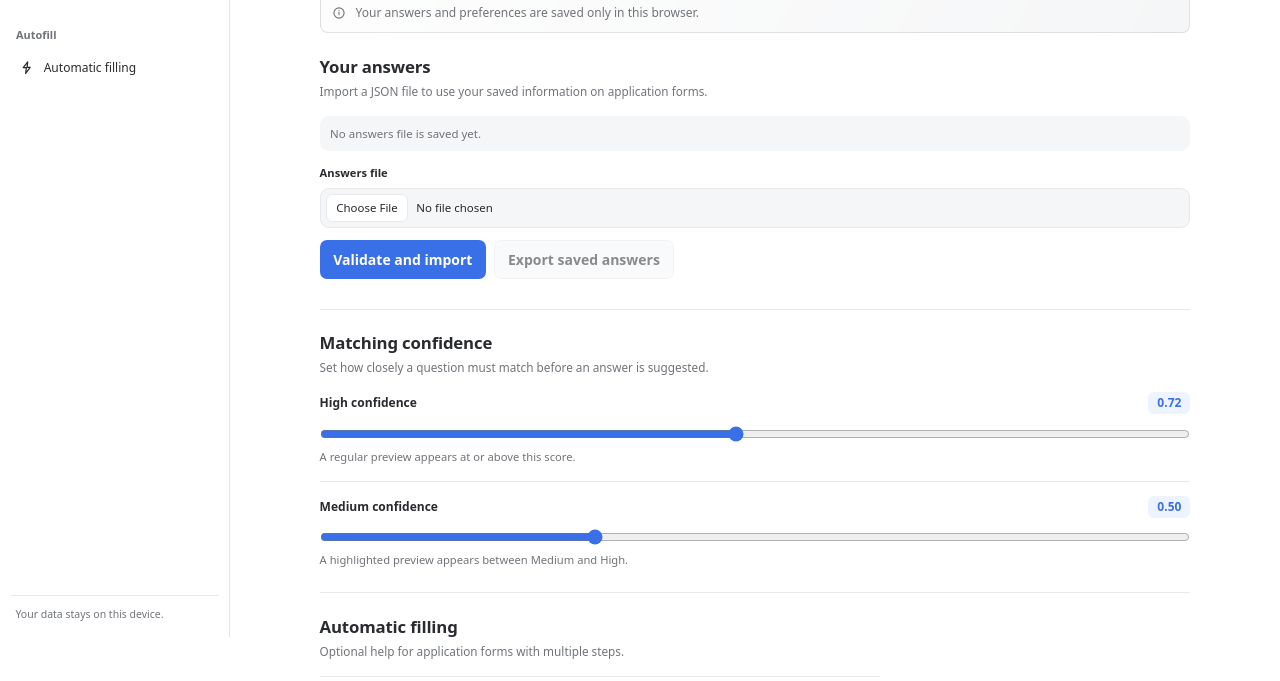
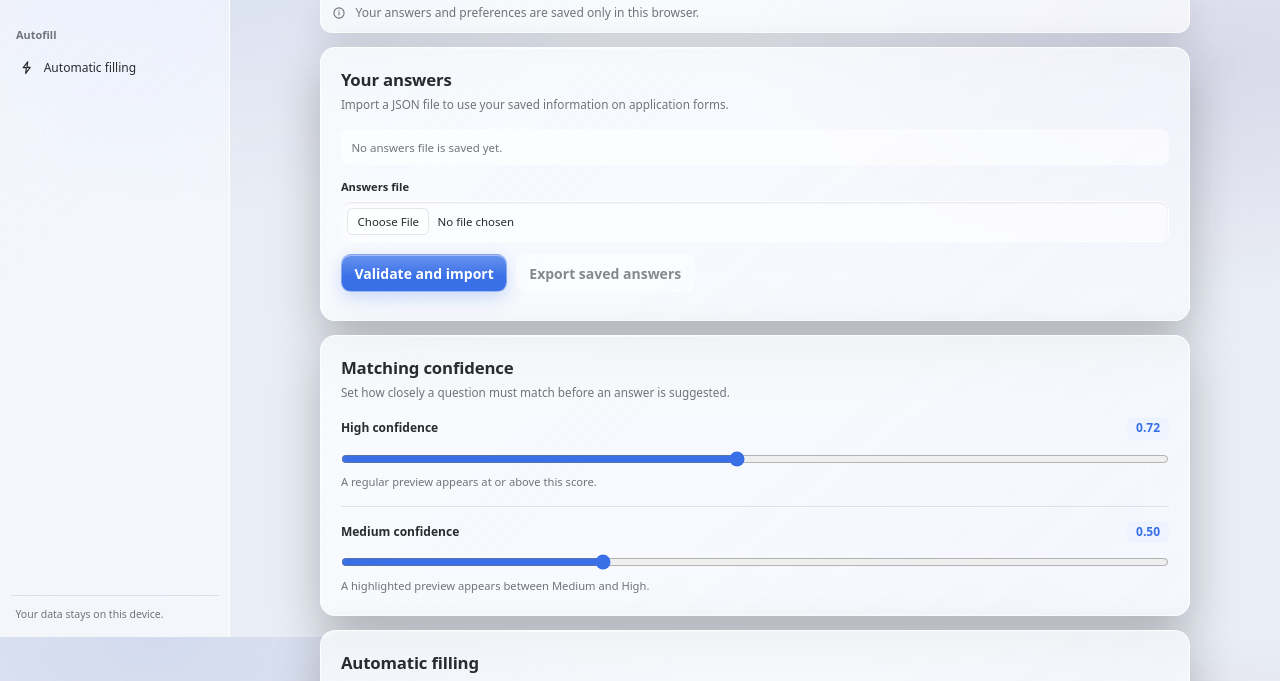
Before and after one commit to sebgalicia/job_app_ext, a website with bundled scripts: page src/settings/settings.html in a window 1280 px wide. Shown: the part 163-844 px from the top of the page. Built offline with nearby package versions, Linux system fonts and the light colour scheme; some packages are replaced by stand-ins of ours; files whose address does not match are found by name.

Commit message:
liquid glass look

```diff
--- a/src/styles/base.css
+++ b/src/styles/base.css
@@ -4,14 +4,14 @@
   font-synthesis: none;
   text-rendering: optimizeLegibility;
 
-  --page: #101113;
-  --surface: #191a1d;
-  --surface-muted: #24262a;
+  --page: #101216;
+  --surface: rgb(31 34 41 / 58%);
+  --surface-muted: rgb(255 255 255 / 6%);
   --text: #f0f1f3;
   --muted: #a2a5ab;
-  --border: #303237;
-  --border-highlight: rgb(255 255 255 / 12%);
-  --glass: rgb(255 255 255 / 4%);
+  --border: rgb(255 255 255 / 13%);
+  --border-highlight: rgb(255 255 255 / 27%);
+  --glass: rgb(255 255 255 / 8%);
   --accent: #9bb4ff;
   --accent-hover: #bacaff;
   --accent-soft: #29334a;
@@ -22,20 +22,20 @@
   --error-bg: #482b32;
   --warning: #f1c36e;
   --warning-bg: #443821;
-  --shadow: none;
+  --shadow: 0 18px 48px rgb(0 0 0 / 25%);
 }
 
 @media (prefers-color-scheme: light) {
   :root {
     color-scheme: light;
-    --page: #ffffff;
-    --surface: #ffffff;
-    --surface-muted: #f5f6f7;
+    --page: #e9edf5;
+    --surface: rgb(255 255 255 / 68%);
+    --surface-muted: rgb(255 255 255 / 58%);
     --text: #292b2f;
     --muted: #70747a;
-    --border: #e7e8ea;
-    --border-highlight: rgb(36 40 48 / 12%);
-    --glass: rgb(255 255 255 / 84%);
+    --border: rgb(50 60 80 / 12%);
+    --border-highlight: rgb(255 255 255 / 82%);
+    --glass: rgb(255 255 255 / 52%);
     --accent: #3970e8;
     --accent-hover: #2e61d0;
     --accent-soft: #edf3ff;
@@ -54,8 +54,12 @@ body {
   min-height: 100vh;
   margin: 0;
   padding: 1rem;
-  background: var(--page);
+  background:
+    radial-gradient(ellipse at 12% 0%, rgb(100 126 201 / 17%), transparent 38rem),
+    radial-gradient(ellipse at 95% 28%, rgb(109 82 161 / 13%), transparent 34rem),
+    var(--page);
   color: var(--text);
+  background-attachment: fixed;
 }
 
 button,
@@ -83,6 +87,7 @@ input {
   max-height: 700px;
   overflow-y: auto;
   padding: 1rem;
+  background-color: transparent;
 }
 
 .popup-shell {
@@ -144,14 +149,30 @@ p {
 }
 
 .card {
+  position: relative;
+  overflow: hidden;
   min-width: 0;
   padding: 1rem;
   border: 1px solid var(--border-highlight);
-  border-radius: 0.65rem;
-  background: linear-gradient(145deg, var(--glass), transparent 75%), var(--surface);
-  box-shadow: inset 0 1px 0 rgb(255 255 255 / 5%), 0 8px 24px rgb(0 0 0 / 10%);
-  backdrop-filter: blur(12px);
-  box-shadow: none;
+  border-radius: 1rem;
+  background:
+    linear-gradient(140deg, rgb(255 255 255 / 11%), transparent 36%),
+    linear-gradient(320deg, rgb(164 183 255 / 5%), transparent 48%),
+    var(--surface);
+  box-shadow: inset 0 1px 0 rgb(255 255 255 / 22%), inset 0 -1px 0 rgb(255 255 255 / 4%), var(--shadow);
+  -webkit-backdrop-filter: blur(24px) saturate(155%);
+  backdrop-filter: blur(24px) saturate(155%);
+}
+
+.card::before {
+  position: absolute;
+  top: 0;
+  left: 8%;
+  width: 44%;
+  height: 1px;
+  background: linear-gradient(90deg, transparent, rgb(255 255 255 / 72%), transparent);
+  content: "";
+  pointer-events: none;
 }
 
 .site-card {
@@ -204,10 +225,11 @@ input[type="file"] {
   width: 100%;
   min-height: 2.55rem;
   padding: 0.55rem 0.7rem;
-  border: 1px solid var(--border);
+  border: 1px solid var(--border-highlight);
   border-radius: 0.65rem;
-  background: var(--surface-muted);
+  background: linear-gradient(145deg, rgb(255 255 255 / 5%), transparent 60%), var(--surface-muted);
   color: var(--text);
+  box-shadow: inset 0 1px 2px rgb(0 0 0 / 10%);
 }
 
 input::placeholder {
@@ -292,7 +314,7 @@ input::placeholder {
   justify-content: center;
   padding: 0.55rem 0.9rem;
   border: 1px solid transparent;
-  border-radius: 0.5rem;
+  border-radius: 0.7rem;
   cursor: pointer;
   font-weight: 650;
   transition: background-color 120ms ease, border-color 120ms ease, transform 120ms ease;
@@ -308,8 +330,10 @@ input::placeholder {
 }
 
 .button-primary {
-  background: var(--accent);
+  border-color: rgb(255 255 255 / 36%);
+  background: linear-gradient(180deg, rgb(255 255 255 / 24%), transparent 62%), var(--accent);
   color: var(--button-text);
+  box-shadow: inset 0 1px 0 rgb(255 255 255 / 42%), 0 6px 18px color-mix(in srgb, var(--accent) 24%, transparent);
 }
 
 .button-primary:hover:not(:disabled) {
@@ -317,9 +341,12 @@ input::placeholder {
 }
 
 .button-secondary {
-  border-color: var(--border);
-  background: var(--surface-muted);
+  border-color: var(--border-highlight);
+  background: linear-gradient(140deg, rgb(255 255 255 / 11%), transparent 65%), var(--surface-muted);
   color: var(--text);
+  box-shadow: inset 0 1px 0 rgb(255 255 255 / 15%);
+  -webkit-backdrop-filter: blur(16px) saturate(140%);
+  backdrop-filter: blur(16px) saturate(140%);
 }
 
 .button-secondary:hover:not(:disabled) {
@@ -464,8 +491,10 @@ button[hidden] {
   flex-direction: column;
   padding: 0 0.75rem 1rem;
   border-right: 1px solid var(--border-highlight);
-  background: color-mix(in srgb, var(--surface) 88%, transparent);
-  backdrop-filter: blur(18px);
+  background: linear-gradient(135deg, rgb(255 255 255 / 8%), transparent 44%), color-mix(in srgb, var(--surface) 76%, transparent);
+  box-shadow: inset -1px 0 0 rgb(255 255 255 / 8%);
+  -webkit-backdrop-filter: blur(28px) saturate(155%);
+  backdrop-filter: blur(28px) saturate(155%);
 }
 
 .sidebar-title {
@@ -522,7 +551,8 @@ button[hidden] {
 .settings-nav a:hover,
 .settings-nav a.active {
   border: 1px solid var(--border-highlight);
-  background: linear-gradient(120deg, var(--glass), transparent), var(--surface-muted);
+  background: linear-gradient(120deg, rgb(255 255 255 / 13%), transparent 75%), var(--surface-muted);
+  box-shadow: inset 0 1px 0 rgb(255 255 255 / 14%);
 }
 
 .settings-nav a {
@@ -558,8 +588,11 @@ button[hidden] {
   gap: 0.65rem;
   padding: 0.75rem 0.85rem;
   border: 1px solid var(--border-highlight);
-  border-radius: 0.55rem;
-  background: linear-gradient(120deg, var(--glass), transparent), var(--surface-muted);
+  border-radius: 0.85rem;
+  background: linear-gradient(120deg, rgb(255 255 255 / 12%), transparent 65%), var(--surface);
+  box-shadow: inset 0 1px 0 rgb(255 255 255 / 18%), 0 12px 35px rgb(0 0 0 / 10%);
+  -webkit-backdrop-filter: blur(22px) saturate(150%);
+  backdrop-filter: blur(22px) saturate(150%);
   color: var(--muted);
   font-size: 0.86rem;
 }
@@ -611,8 +644,30 @@ button[hidden] {
 
 .settings-section {
   scroll-margin-top: 1rem;
-  padding: 1.45rem 0 1.65rem;
-  border-bottom: 1px solid var(--border);
+  position: relative;
+  overflow: hidden;
+  margin-top: 1rem;
+  padding: 1.35rem 1.45rem 1.5rem;
+  border: 1px solid var(--border-highlight);
+  border-radius: 1.1rem;
+  background:
+    linear-gradient(135deg, rgb(255 255 255 / 10%), transparent 36%),
+    linear-gradient(320deg, rgb(164 183 255 / 4%), transparent 50%),
+    var(--surface);
+  box-shadow: inset 0 1px 0 rgb(255 255 255 / 20%), inset 0 -1px 0 rgb(255 255 255 / 4%), var(--shadow);
+  -webkit-backdrop-filter: blur(26px) saturate(155%);
+  backdrop-filter: blur(26px) saturate(155%);
+}
+
+.settings-section::before {
+  position: absolute;
+  top: 0;
+  left: 7%;
+  width: 42%;
+  height: 1px;
+  background: linear-gradient(90deg, transparent, rgb(255 255 255 / 68%), transparent);
+  content: "";
+  pointer-events: none;
 }
 
 .settings-section .section-heading {
@@ -804,6 +859,10 @@ textarea[data-job-autofill-preview="highlighted"]::placeholder {
     padding: 1.25rem 1rem 2rem;
   }
 
+  .settings-section {
+    padding: 1.1rem;
+  }
+
   .breadcrumbs {
     margin-bottom: 1.25rem;
   }
```
